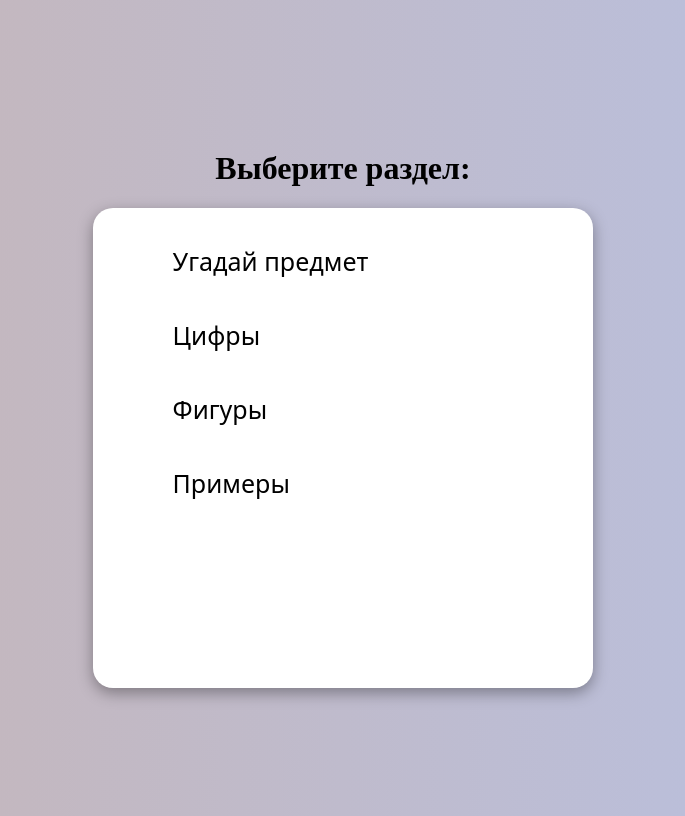
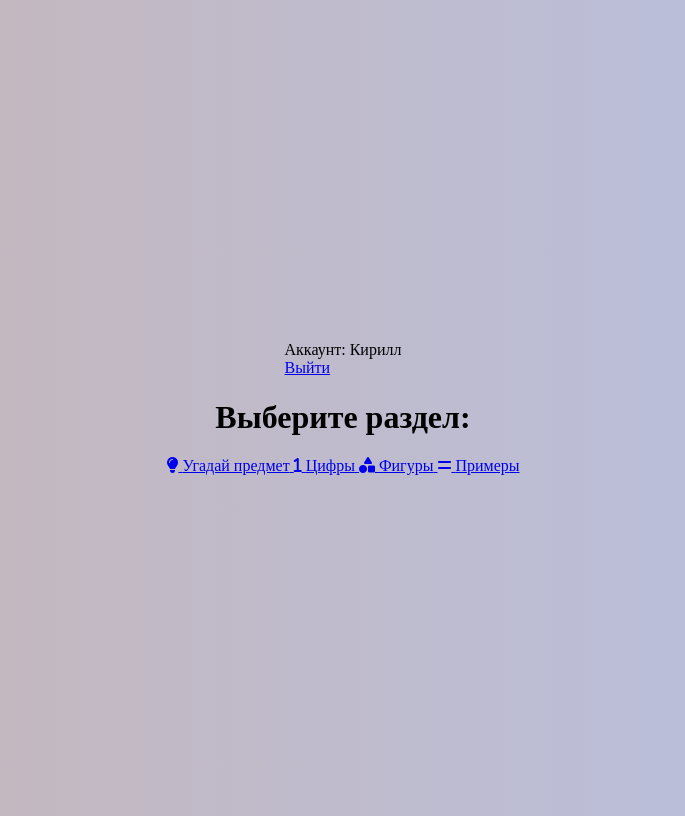
Before and after one commit to qeeweex/web_app_for_preschoolers, a Flask app: page /home_page in a window 1280 px wide. Shown: the whole page, without its empty margins (297-982 px from the left). Run offline with Flask 3, Linux system fonts and the light colour scheme; a user stored in the database is signed in.

Commit message:
изменил структуру домашней страницы , добавил кнопку выйти , и отображения никнейма пользователя

```diff
--- a/templates/home_page.html
+++ b/templates/home_page.html
@@ -4,16 +4,34 @@
     <meta charset="UTF-8">
     <title>Главная</title>
     <link rel="stylesheet" href="{{ url_for('static', filename='style/index_style.css')}}">
+    <link rel="stylesheet" href="https://cdnjs.cloudflare.com/ajax/libs/font-awesome/6.4.2/css/all.min.css">
 </head>
 <body>
+    <div class="top-bar">
+        <div class="user-info">
+            Аккаунт: {{ username }}
+        </div>
+        <a class="logout-btn" href="{{ url_for('logout') }}">Выйти</a>
+    </div>
+    <!-- Только блок выбора игр -->
     <h1>Выберите раздел:</h1>
-    <div class="container">
-        <ul class="menu">
-            <li><a class="letters" href="/letters">Угадай предмет</a></li>
-            <li><a class="numbers" href="/numbers">Цифры</a></li>
-            <li><a class="figures" href="/figures">Фигуры</a></li>
-            <li><a class="examples" href="/examples">Примеры</a></li>
-        </ul>
+    <div class="games-grid">
+        <a class="game-card letters" href="/letters">
+            <i class="fa-solid fa-lightbulb"></i>
+            <span>Угадай предмет</span>
+        </a>
+        <a class="game-card numbers" href="/numbers">
+            <i class="fa-solid fa-1"></i>
+            <span>Цифры</span>
+        </a>
+        <a class="game-card figures" href="/figures">
+            <i class="fa-solid fa-shapes"></i>
+            <span>Фигуры</span>
+        </a>
+        <a class="game-card examples" href="/examples">
+            <i class="fa-solid fa-equals"></i>
+            <span>Примеры</span>
+        </a>
     </div>
 </body>
 </html>
```
